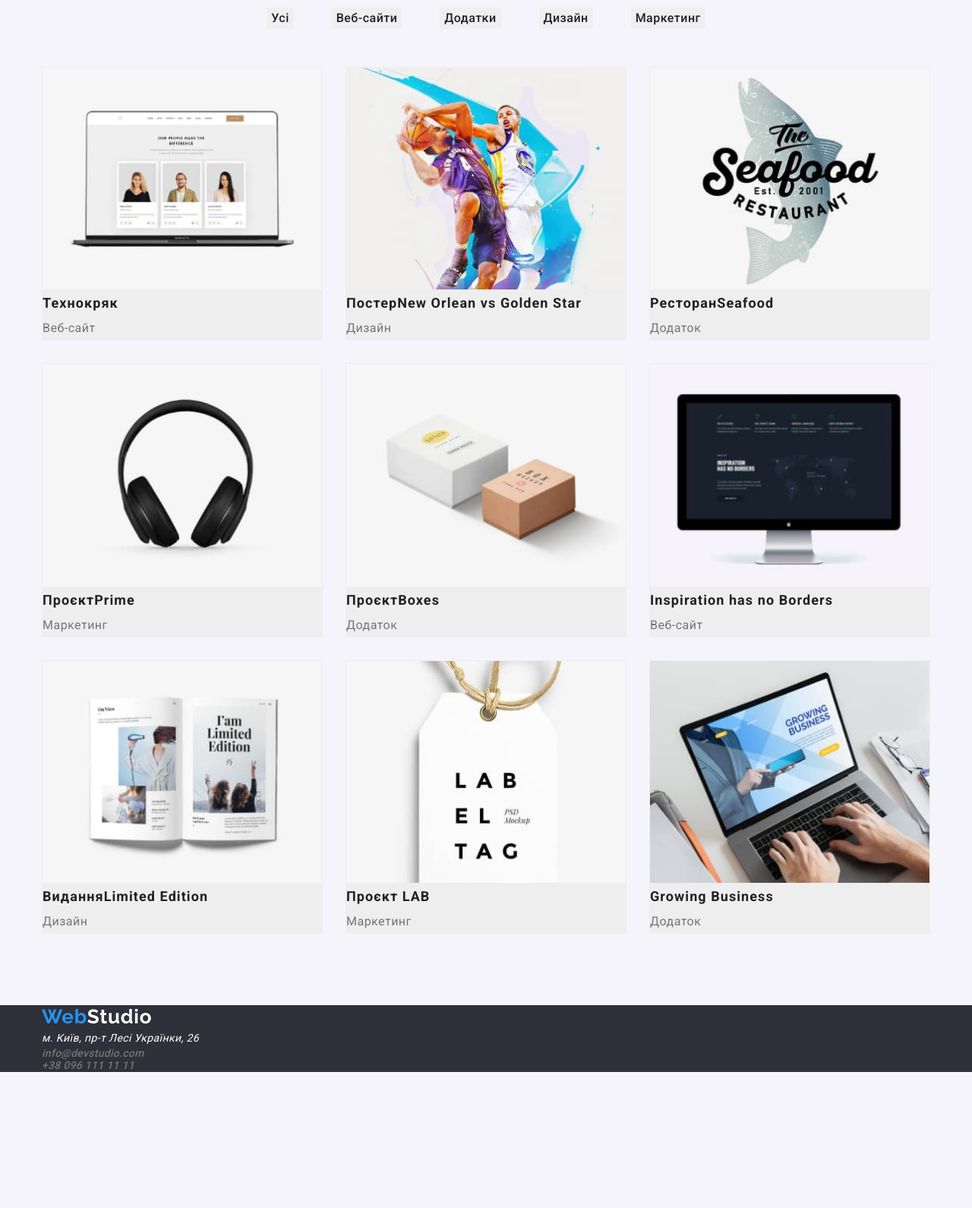
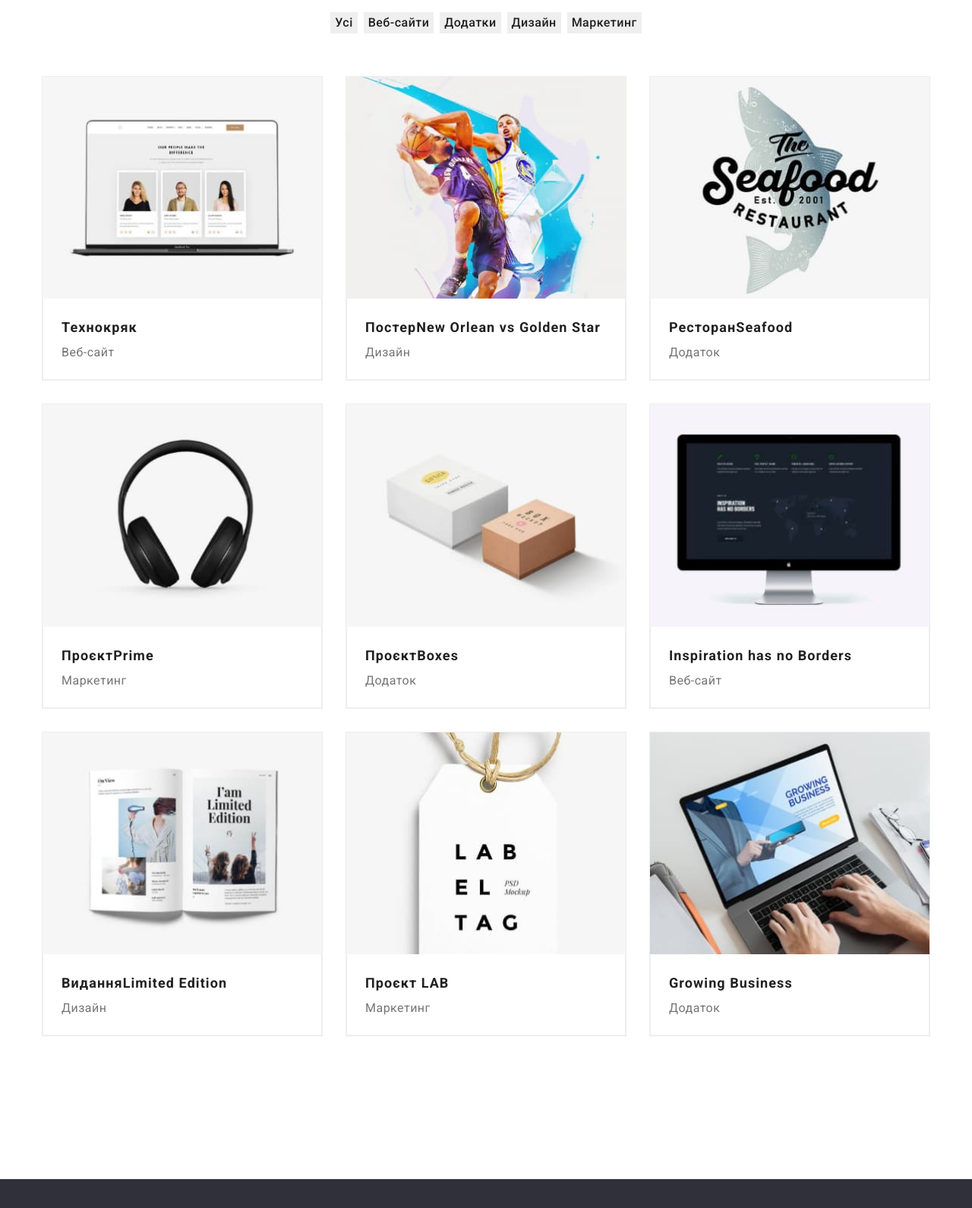
Before and after one commit to VladyslavLiapko/goit-markup-hw-03, a plain HTML site: page portfolio.html in a window 1280 px wide. Shown: the part 70-1660 px from the top of the page at 76% size. Before the commit the page ends 1481 px from the top, so only its background shows below. Drawn offline with nearby package versions, Linux system fonts and the light colour scheme.

Commit message:
Fixes after code review

```diff
--- a/css/styles.css
+++ b/css/styles.css
@@ -19,7 +19,7 @@ body {
     font-family: var(--roboto-font-constant), var(--sansserif-font-constant);
     letter-spacing: 0.03em;
     color: var(--main-color);
-    background-color:var(--main-background-color);
+    /* background-color:var(--main-background-color); */
 }
 
 .container {
@@ -31,7 +31,7 @@ body {
 }
 
 .section {
-    padding-top: 94px;
+    padding-top: 0;
     padding-bottom: 94px;
 }
 
@@ -94,9 +94,10 @@ ul {
  .page-header-container {
     display: flex;
     align-items: center;
-    justify-content: space-between;
+
 
  }
+
 
  .page-navigation {
     display: flex;
@@ -108,12 +109,11 @@ ul {
     column-gap: 50px;
     justify-content: center;
 
-
  }
 
  .contacts {
     display: flex;
-    margin-right: 50px;
+    margin-left: auto;
 
  }
 
@@ -199,8 +199,23 @@ ul {
 
 button {
     cursor: pointer;
-    /* font-family: inherit; */
     border: none;
+}
+
+.menu-btn {
+    display: flex;
+    justify-content: center;
+    column-gap: 8px;
+    font-weight: 500;
+    font-size: 16px;
+    line-height: 1.62;
+    text-align: center;
+    letter-spacing: 0.03em;
+    padding: 6px 22px;
+    border: 0;
+    border-radius: 4px
+
+
 }
 
 .list-btn {
@@ -236,11 +251,13 @@ button {
     padding-top: 200px;
     padding-bottom: 200px;
     text-align: center;
+    text-transform: uppercase;
 
 }
 
 .main-baner-title {
     margin-bottom: 30px;
+
 
     font-family: var(--roboto-font-constant);
     font-weight: 900;
@@ -257,6 +274,8 @@ button {
     font-size: 16px;
     line-height: 1.88;
     letter-spacing: 0.06em;
+    box-shadow: 0px 4px 4px rgba(0, 0, 0, 0.15);
+    border-radius: 4px;
     background-color: var(--button-background-color);
     color: var(--main-bg-color);
 
@@ -284,6 +303,7 @@ button {
 
 .benefits-item {
     flex-basis: calc((100%-90px)/4);
+
 }
 
 
@@ -291,7 +311,9 @@ button {
     font-weight: 700;
     font-size: 14px;
     line-height: 1.14;
+    letter-spacing: 0.03em;
     color: var(--menu-link-color);
+    margin-bottom: 10px;
 }
 
 .benefits-text {
@@ -331,6 +353,10 @@ button {
 
 /* team-section */
 
+.team-section {
+    background-color: #F5F4FA;
+}
+
 .our-crew-label {
     font-family: 'Roboto';
     font-style: normal;
@@ -359,7 +385,6 @@ button {
 
 .team-section-list-item {
     flex-basis: calc(100% / 4 - var(--card-set-gap));
-    margin-bottom: 30px;
     text-align: center;
     background-color: #FFFFFF;
     box-shadow: 0px 1px 3px rgba(0, 0, 0, 0.12),
@@ -367,6 +392,11 @@ button {
                 0px 2px 1px rgba(0, 0, 0, 0.2);
     border-radius: 0px 0px 4px 4px;
 
+}
+
+.team-title {
+
+    margin-bottom: 10px;
 }
 
 .team-text {
@@ -389,7 +419,32 @@ button {
 
 
 
+
+
 /* portfolio-list */
+
+
+.portfolio-list {
+    display: flex;
+    flex-wrap: wrap;
+    gap: 30px;
+    margin-top: 50px;
+    margin-bottom: 94px;
+
+}
+
+.portfolio-list-item {
+    flex: 1 1 370px;
+    background-color:#FFFFFF;
+    box-sizing: border-box;
+    border: 1px solid var(--portfolio-background-color);
+}
+
+.projects {
+    padding: 20px 24px;
+    border: 1px solid #EEEEEE;
+    border-top: none;
+}
 
 .portfolio-title {
     font-family: var(--roboto-font-constant);
@@ -411,21 +466,6 @@ button {
     color: var(--main-grey-color);
 }
 
-.portfolio-list {
-    display: flex;
-    flex-wrap: wrap;
-    gap: 30px;
-    margin-top: 50px;
-    margin-bottom: 94px;
-
-}
-
-.portfolio-list-item {
-    flex:1 1 370px;
-    background-color: var(--portfolio-background-color);
-    box-sizing: border-box;
-    border: 1px solid var(--portfolio-background-color);
-}
 
 
 
@@ -433,16 +473,21 @@ button {
 /* footer */
 
 footer {
+    font-family: 'Roboto';
+     font-style: normal;
 
-    font-weight: normal;
+    font-weight: 400;
     font-size: 14px;
     line-height: 1.71;
     letter-spacing: 0.03em;
     color: var(--main-bg-color);
     background: var(--footer-header-background);
+    padding-top: 60px;
+    padding-bottom: 60px;
+
 }
 
-footer .logo {
+.logo {
     font-family: 'Raleway';
     font-style: normal;
     font-weight: 700;
@@ -451,3 +496,8 @@ footer .logo {
     letter-spacing: 0.03em;
 
 }
+
+.address-links {
+    font-style: normal;
+    margin-top: 20px;
+}
--- a/portfolio.html
+++ b/portfolio.html
@@ -44,82 +44,97 @@
         </div>
     </header>
     <main>
-        <section>
+        <section class="section">
             <div class="container">
             <h1 class="visually-hidden">Портфоліо</h1>
-            <ul class="menu btn">
+            <ul class="menu-btn">
                 <li><button class="list-btn" type="button">Усі</button></li>
                 <li><button class="list-btn" type="button">Веб-сайти</button></li>
                 <li><button class="list-btn" type="button">Додатки</button></li>
                 <li><button class="list-btn" type="button">Дизайн</button></li>
                 <li><button class="list-btn" type="button">Маркетинг</button></li>
             </ul>
-            </div>
-        </section>
-        <section>
-            <div class="container">
+
             <ul class="portfolio-list">
                 <li class="portfolio-list-item">
                     <a href="">
                         <img src="./images/img11.jpg" alt="ноутбук" width="370" height="294">
+                        <div class="projects">
                         <h2 class="portfolio-title">Технокряк</h2>
                         <p class="portfolio-text">Веб-сайт</p>
+                        </div>
                     </a>
                 </li>
                 <li class="portfolio-list-item">
                     <a href="">
                         <img src="./images/img12.jpg" alt="два баскетболісти з мячем" width="370" height="294">
+                        <div class="projects">
                         <h2 class="portfolio-title">Постер<span lang="en">New Orlean vs Golden Star</span></h2>
                         <p class="portfolio-text">Дизайн</p>
+                        </div>
                     </a>
                 </li>
                 <li class="portfolio-list-item">
                     <a href="">
                         <img src="./images/img13.jpg" alt="логотип ресторану" width="370" height="294">
+                        <div class="projects">
                         <h2 class="portfolio-title">Ресторан<span lang="en">Seafood</span></h2>
                         <p class="portfolio-text">Додаток</p>
+                        </div>
                     </a>
                 </li>
                 <li class="portfolio-list-item">
                     <a href="">
                         <img src="./images/img14.jpg" alt="навушники" width="370" height="294">
+                        <div class="projects">
                         <h2 class="portfolio-title">Проєкт<span lang="en">Prime</span></h2>
                         <p class="portfolio-text">Маркетинг</p>
+                        </div>
                     </a>
                 </li>
                 <li class="portfolio-list-item">
                     <a href="">
                         <img src="./images/img15.jpg" alt="дві коробки" width="370" height="294">
+                        <div class="projects">
                         <h2 class="portfolio-title">Проєкт<span lang="en">Boxes</span></h2>
                         <p class="portfolio-text">Додаток</p>
+                        </div>
                     </a>
                 </li>
                 <li class="portfolio-list-item">
                     <a href="">
                         <img src="./images/img16.jpg" alt="монітор" width="370" height="294">
+                        <div class="projects">
                         <h2 class="portfolio-title" lang="en">Inspiration has no Borders</h2>
                         <p class="portfolio-text">Веб-сайт</p>
+                        </div>
                     </a>
                 </li>
                 <li class="portfolio-list-item">
                     <a href="">
                         <img src="./images/img17.jpg" alt="видання" width="370" height="294">
+                        <div class="projects">
                         <h2 class="portfolio-title">Видання<span lang="en">Limited Edition</span></h2>
                         <p class="portfolio-text">Дизайн</p>
+                        </div>
                     </a>
                 </li>
                 <li class="portfolio-list-item">
                     <a href="">
                         <img src="./images/img18.jpg" alt="лейбл" width="370" height="294">
+                        <div class="projects">
                         <h2 class="portfolio-title">Проєкт <span lang="en"> LAB </span></h2>
                         <p class="portfolio-text">Маркетинг</p>
+                        </div>
                     </a>
                 </li>
                 <li class="portfolio-list-item">
                     <a href="">
                         <img src="./images/img19.jpg" alt="ноутбук" width="370" height="294">
+                        <div class="projects">
                         <h2 class="portfolio-title" lang="en">Growing Business</h2>
                         <p class="portfolio-text">Додаток</p>
+                        </div>
                     </a>
                 </li>
             </ul>
@@ -131,8 +146,8 @@
         <div class="container">
         <a class="logo" href="./index.html"><span id="logo">Web</span>Studio</a>
 
-        <address>
-            <ul>
+        <address class="address">
+            <ul class="address-links">
                 <li><a href="https://goo.gl/maps/CPtrU1FHBa2aNyZL9" target="_blank"
                         rel="noopener noreferrer nofollow">м.
                         Київ, пр-т Лесі Українки, 26</a></li>
```
Also changed, not shown: index.html (line endings or trailing spaces).
